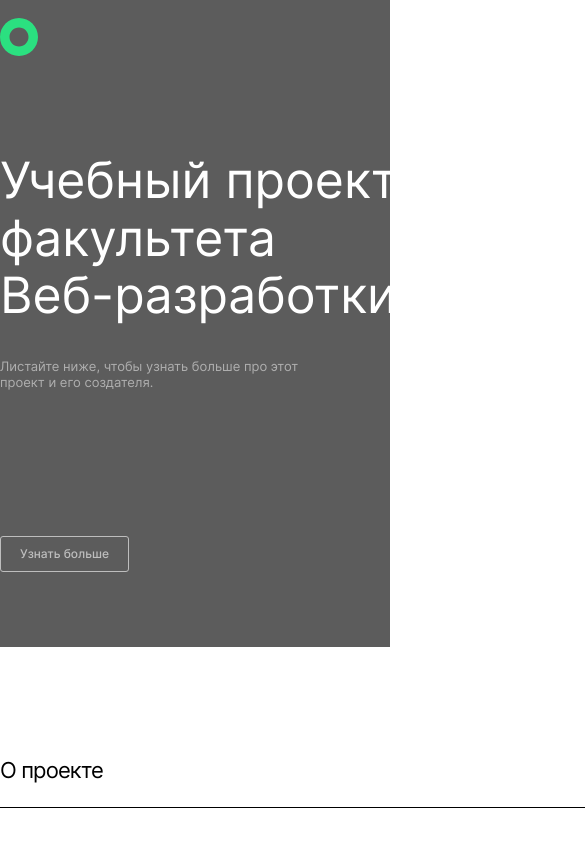
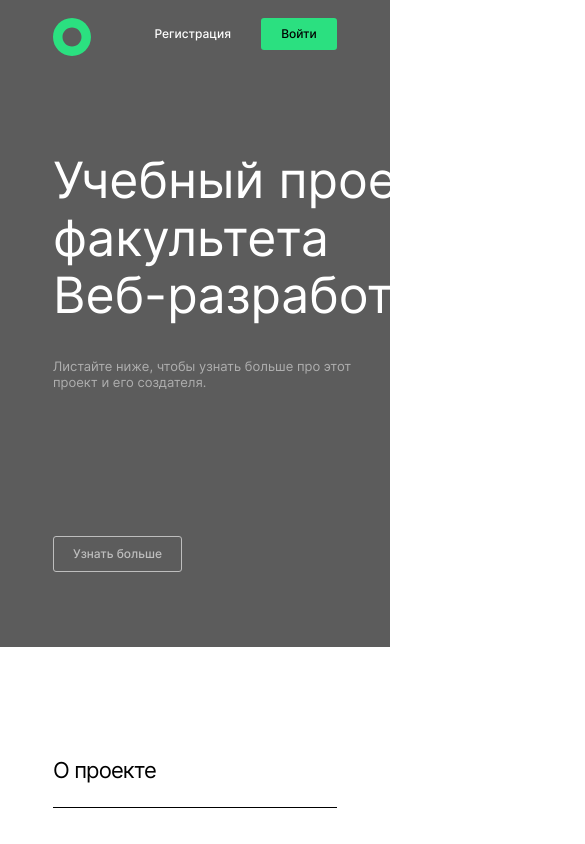
Before and after one commit to kt-postnikova/movies-explorer-frontend, a React (Create React App) app: page / in a window 390 px wide. Shown: the top 844 px of the page, 585 px wide, since content can reach past the window. Built offline with nearby package versions, Linux system fonts and the light colour scheme.

Commit message:
Адаптирован контейнер

```diff
--- a/src/blocks/container.css
+++ b/src/blocks/container.css
@@ -2,3 +2,63 @@
     width: 1140px;
     margin: 0 auto;
 }
+
+@media screen and (max-width: 1220px) {
+    .container {
+        width: 1100px;
+    }
+}
+
+@media screen and (max-width: 1170px) {
+    .container {
+        width: 930px;
+    }
+}
+
+@media screen and (max-width: 1030px) {
+    .container {
+        width: 890px;
+    }
+}
+
+@media screen and (max-width: 960px) {
+    .container {
+        width: 790px;
+    }
+}
+
+@media screen and (max-width: 850px) {
+    .container {
+        width: 668px;
+    }
+}
+
+@media screen and (max-width: 740px) {
+    .container {
+        width: 600px;
+    }
+}
+
+@media screen and (max-width: 675px) {
+    .container {
+        width: 540px;
+    }
+}
+
+@media screen and (max-width: 570px) {
+    .container {
+        width: 430px;
+    }
+}
+
+@media screen and (max-width: 465px) {
+    .container {
+        width: 350px;
+    }
+}
+
+@media screen and (max-width: 390px) {
+    .container {
+        width: 284px;
+    }
+}
```
